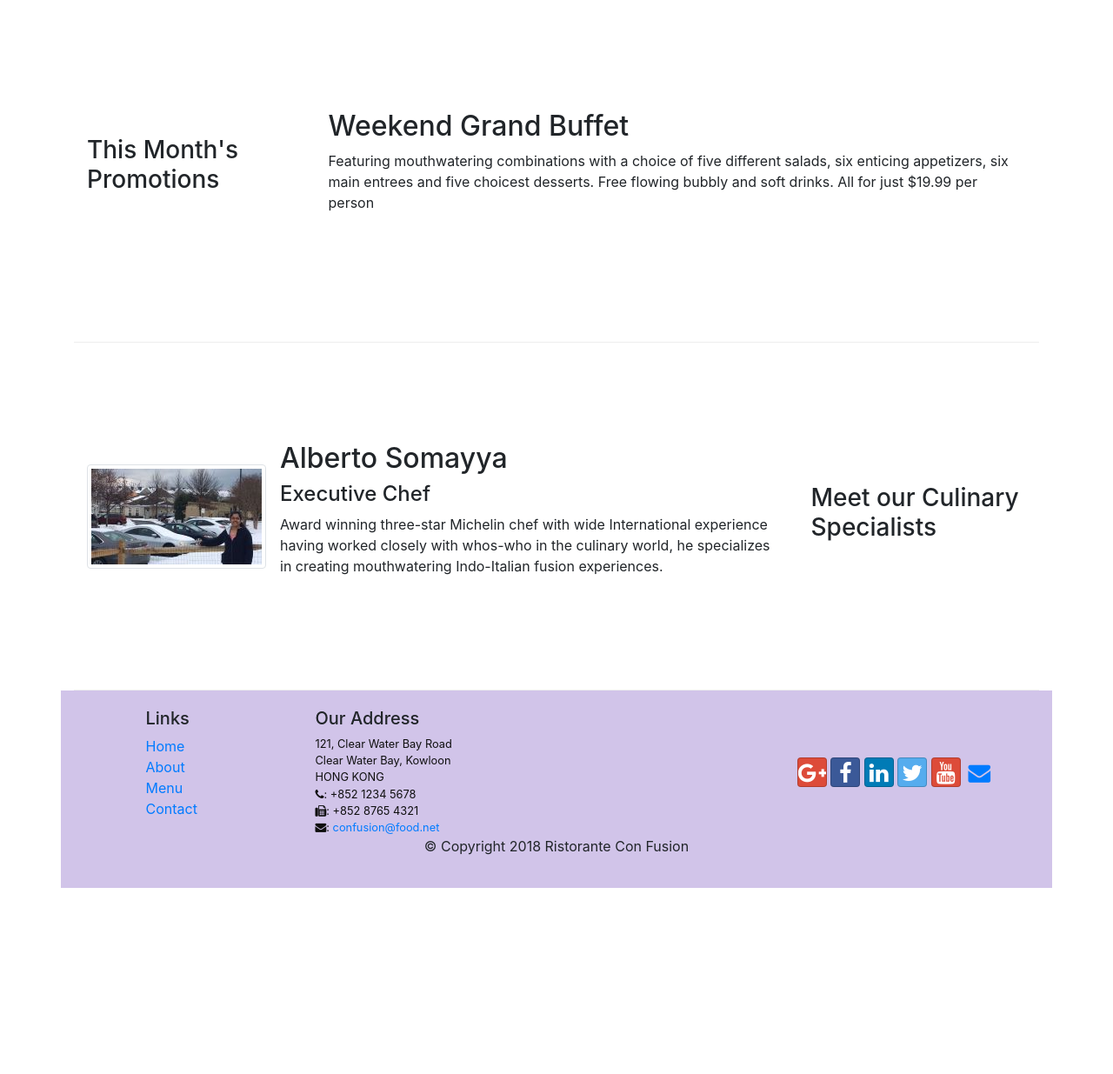
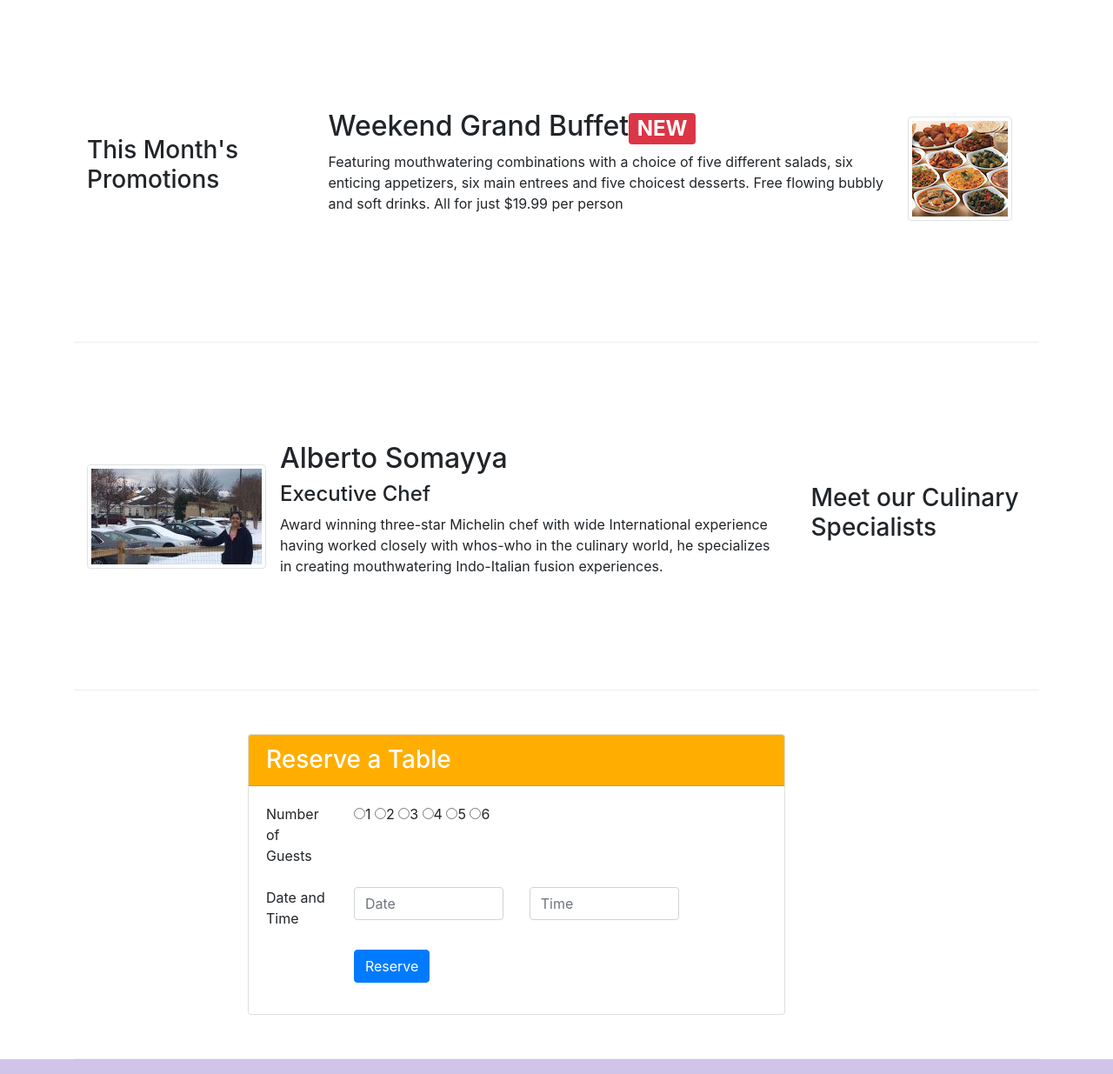
Before and after one commit to DeeptiPenmetsa/bootstrap4, a website: page index.html in a window 1280 px wide. Shown: the part 740-1975 px from the top of the page at 87% size. Before the commit the page ends 1761 px from the top, so only its background shows below. Drawn offline with nearby package versions, Linux system fonts and the light colour scheme.

Commit message:
assignment2

```diff
--- a/css/styles.css
+++ b/css/styles.css
@@ -38,3 +38,6 @@ body{
 .navbar-dark{
     background-color: #512da8
 }
+.bg-card{
+    background-color: rgb(255, 174, 0);
+}
--- a/index.html
+++ b/index.html
@@ -56,7 +56,7 @@
                     <img class="d-flex mr-3 img-thumbnail align-self-center"
                             src="img/uthappizza.png" alt="Uthappizza">
                     <div class="media-body">
-                        <h2 class="mt-0">Uthappizza</h2>
+                        <h2 class="mt-0">Uthappizza<span class="badge badge-danger">HOT</span><span class="badge badge-pill badge-secondary">$4.99</span></h2>
                         <p class="d-none d-sm-block">A unique combination of Indian Uthappam (pancake) and Italian pizza, topped with Cerignola olives, ripe vine
                             cherry tomatoes, Vidalia onion, Guntur chillies and
                             Buffalo Paneer.</p>
@@ -71,9 +71,14 @@
                 <h3>This Month's Promotions</h3>
             </div>
             <div class="col col-sm col-md">
-                <h2>Weekend Grand Buffet</h2>
-                <p>Featuring mouthwatering combinations with a choice of five different salads, six enticing appetizers, six main entrees and five choicest desserts. Free flowing bubbly and soft drinks. All for just $19.99 per person </p>
-            </div>
+                <div class="media">
+                    <div class="media-body">
+                            <h2>Weekend Grand Buffet<span class="badge badge-danger">NEW</span></h2>
+                            <p class="d-none d-sm-block">Featuring mouthwatering combinations with a choice of five different salads, six enticing appetizers, six main entrees and five choicest desserts. Free flowing bubbly and soft drinks. All for just $19.99 per person </p>
+                    </div>
+                    <img class="d-flex mr-3 img-thumbnail align-self-center" src="img/buffet.png" alt="buffet">
+                </div>
+                </div>
         </div>
 
         <div class="row row-content align-items-center">
@@ -86,16 +91,52 @@
                     <div class="media-body">
                         <h2 class="mt-0">Alberto Somayya</h2>
                         <h4>Executive Chef</h4>
-                        <p>Award winning three-star Michelin chef with wide International experience having worked closely with whos-who in the culinary world, he specializes in creating mouthwatering Indo-Italian fusion experiences. </p>
+                        <p class="d-none d-sm-block">Award winning three-star Michelin chef with wide International experience having worked closely with whos-who in the culinary world, he specializes in creating mouthwatering Indo-Italian fusion experiences. </p>
 
+                    </div>
+                </div>
+            </div>
+        </div>
+        <div class="row row-content align-items-center">
+        <div class="offset-sm-2 col-sm-7">
+                <div class="card">
+                    <h3 class="card-header bg-card text-white">Reserve a Table</h3>
+                    <div class="card-body">
+                    <form>
+                      <div class="form-group row">
+                            <label for="guests" class="col-md-2 col-for-label">Number of Guests</label>
+                            <div class="col-md-10">
+                                    <label class="radio-inline"><input type="radio" name="guests">1</label>
+                                    <label class="radio-inline"><input type="radio" name="guests">2</label>
+                                    <label class="radio-inline"><input type="radio" name="guests">3</label>
+                                    <label class="radio-inline"><input type="radio" name="guests">4</label>
+                                    <label class="radio-inline"><input type="radio" name="guests">5</label>
+                                    <label class="radio-inline"><input type="radio" name="guests">6</label>
+                            </div>
+                        </div>
+                        <div class="form-group row">
+                                <label for="date" class="col-12 col-md-2 col-for-label">Date and Time</label>
+                                <div class="col-6 col-md-4">
+                                    <input type="text" class="form-control" id="date" name="date" placeholder="Date">
+                                </div>
+                                <div class="col-6 col-md-4">
+                                        <input type="text" class="form-control" id="time" name="time" placeholder="Time"">
+                                 </div>
+                        </div>
+                        <div class="form-group row">
+                                <div class="offset-md-2 col-md-10">
+                                    <button type="submit" class="btn btn-primary">Reserve</button>
+                                </div>
+                        </div>
+                    </form>
                     </div>
                 </div>
             </div>
         </div>
     </div>
 
-    <footer>
-        <div class="container footer">
+    <footer class="footer">
+        <div class="container">
             <div class="row">
                 <div class="col-4 offset-1 col-sm-2">
                     <h5>Links</h5>
```
